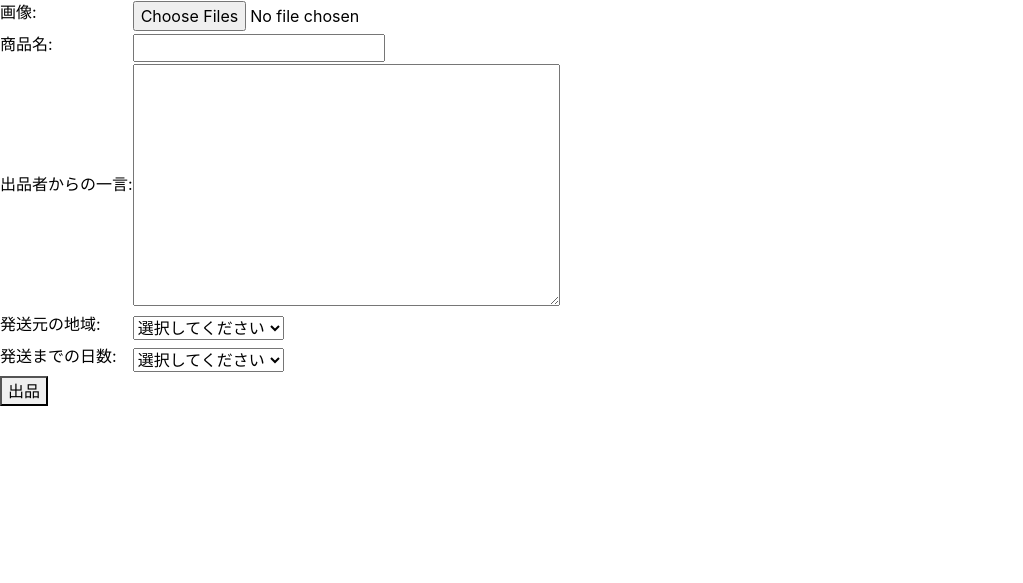
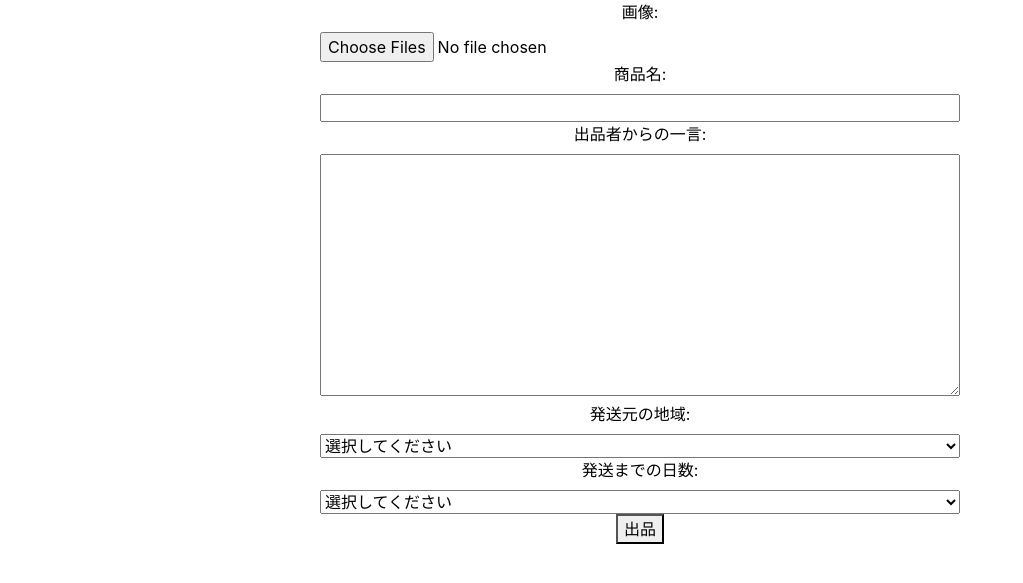
Before and after one commit to amaguri-star/cross_book, a Django app: page /sell in a window 1280 px wide. Shown: the part 56-639 px from the top of the page, without its empty margins (0-1023 px from the left). Run offline with Django 3.2, Linux system fonts and the light colour scheme; some libraries are stand-ins or nearby versions.

Commit message:
created incomplete sell system

```diff
--- a/cross_book/forms.py
+++ b/cross_book/forms.py
@@ -47,13 +47,15 @@ class EditUserProfile(forms.ModelForm):
 
 
 class CreateItemForm(forms.ModelForm):
+
     class Meta:
         model = Item
         fields = ['name', 'explanation', 'shipping_area', 'shipping_day']
 
 
 class CreateFullItemForm(CreateItemForm):
-    images = forms.ImageField(widget=forms.ClearableFileInput(attrs={'multiple': True}),label="画像")
+    images = forms.ImageField(label="画像", widget=forms.ClearableFileInput(attrs={'multiple': True}))
 
-    class Meta(CreateItemForm.Meta):
+    class Meta:
+        model = Item
         fields = ['images'] + CreateItemForm.Meta.fields
--- a/cross_book/views.py
+++ b/cross_book/views.py
@@ -1,6 +1,6 @@
 from django.shortcuts import render, redirect, get_object_or_404
 from django.contrib import messages
-from .forms import AddressForm, EditUserProfile, CreateItemForm, CreateFullItemForm
+from .forms import AddressForm, EditUserProfile, CreateFullItemForm
 from .models import User, Item, Image
 
 
@@ -48,10 +48,10 @@ def address_page(request):
 
 def sell_page(request):
     if request.method == "POST":
+        user = request.user
         form = CreateFullItemForm(request.POST, request.FILES)
-        files = request.FILES.getlist('images')
         if form.is_valid():
-            user = request.user
+            images = request.FILES.getlist('images')
             item_name = form.cleaned_data['name']
             explanation = form.cleaned_data['explanation']
             shipping_area = form.cleaned_data['shipping_area']
@@ -61,8 +61,11 @@ def sell_page(request):
                 shipping_area=shipping_area, shipping_day=shipping_day
             )
             messages.success(request, '商品を出品しました。')
-            for f in files:
-                Image.objects.create(item=item_obj, image=f)
+            for image in images:
+                Image.objects.create(
+                    item=item_obj,
+                    image=image
+                )
             return redirect('my_page', request.user.id)
     else:
         form = CreateFullItemForm()
--- a/djangoProject/settings.py
+++ b/djangoProject/settings.py
@@ -43,7 +43,8 @@ INSTALLED_APPS = [
     'cross_book.apps.CrossBookConfig',
     'bootstrap4',
     'bootstrap5',
-    'widget_tweaks'
+    'widget_tweaks',
+
 ]
 
 MIDDLEWARE = [
--- /dev/null
+++ b/static/css/main.css
@@ -0,0 +1,34 @@
+input, textarea, select {
+    width: 100%;
+}
+
+.sell-form {
+    width: 50%;
+    margin: 0 auto;
+    text-align: center;
+}
+
+.preview-image-field {
+    background-color: lightgrey;
+}
+
+.preview-images {
+    display: flex;
+}
+
+.item-image-container__unit--caption {
+    position: relative;
+    width: 20%;
+    height: 200px;
+    display: table-cell;
+    vertical-align: middle;
+    text-align: center;
+}
+
+.item-image-container__unit--caption img {
+    max-width: 100%;
+    max-height: 100%;
+    width: auto;
+    height: auto;
+    vertical-align: middle;
+}f
--- a/static/js/upload_image.js
+++ /dev/null
@@ -1,25 +0,0 @@
-$(document).on('click', '.upload-portfolio-image-btn', function () {
-    var inputToUploadPortfolioImage = $(this).next('.upload-portfolio-image')
-    var portfolioImageGroup = inputToUploadPortfolioImage.closest('.form-row').next().next('.portfolio-image-group')
-
-    inputToUploadPortfolioImage.click()
-    inputToUploadPortfolioImage.off('change').on('change', function (e) {
-        if (e.target.files && e.target.files[0]) {
-            var files = e.target.files
-            for (var i = 0; i < files.length; i++) {
-                var file = files[i]
-                var reader = new FileReader()
-                reader.onload = function (e) {
-                    portfolioImageGroup.append(`
-              <div class="form-group col-md-3">
-                <div class="responsive-img-wrapper portfolio-image">
-                  <div class="responsive-img" style="background-image: url(${e.target.result})">
-                  </div>
-                </div>
-              </div>`)
-                }
-                reader.readAsDataURL(file)
-            }
-        }
-    })
-})
--- a/templates/cross_book/sell.html
+++ b/templates/cross_book/sell.html
@@ -1,17 +1,68 @@
 {% extends 'shared/base.html' %}
 {% load static %}
-{% load widget_tweaks %}
 {% block title %}出品ページ{% endblock %}
 {% block content %}
-    <form class="post-form-to-edit-portfolio" method="POST" enctype="multipart/form-data">
+    <form class="sell-form" action="" method="POST" enctype="multipart/form-data">
         {% csrf_token %}
-        <table>
-            {{ form.as_table }}
-        </table>
-        <button type="submit">出品</button>
+        {% for field in form %}
+            {% if field.id_for_label == "id_images" %}
+                <div class="select-image-field">
+                    <p>{{ field.label_tag }}</p>
+                    {{ field }}
+                </div>
+                <div class="preview-image-field">
+                    <ul class="preview-images">
+
+                    </ul>
+                </div>
+            {% else %}
+                <div>
+                    <p>{{ field.label_tag }}</p>
+                    {{ field }}
+                </div>
+            {% endif %}
+        {% endfor %}
+        <button id="saveBtn" type="submit">出品</button>
     </form>
 {% endblock %}
 {% block script %}
-    <script src="{% static 'js/upload_image.js' %}">
+    <script>
+        $(function () {
+            let dataBox = new DataTransfer();
+            let file_field = document.querySelector('input[type=file]')
+            $('#id_images').change(function () {
+                let files = $('input[type="file"]').prop('files')[0];
+
+                $.each(this.files, function (i, file) {
+                    if (dataBox.items.length < 5) {
+                        let fileReader = new FileReader();
+                        dataBox.items.add(file)
+                        file_field.files = dataBox.files
+                        fileReader.readAsDataURL(file);
+                        fileReader.onloadend = function () {
+                            let src = fileReader.result
+                            let html = `<li class="item-image-container__unit--preview" >
+                      <div class="item-image-container__unit--caption">
+                        <img src="${src}">
+                      </div>
+                      <div class="image-option">
+                        <div  class="image-option__list">
+                          <div class="image-option__list--tag">編集</div>
+                        </div>
+                        <div class="image-option__list">
+                          <a class="image-option__list--tag">削除</a>
+                        </div>
+                      </div>
+                    </li>`
+                            $(html).appendTo(".preview-image-field ul").trigger("build")
+                        };
+                    }
+                    console.log(dataBox);
+                    if (dataBox.items.length > 4) {
+                        return false;
+                    }
+                })
+            })
+        })
     </script>
 {% endblock %}
--- a/templates/shared/base.html
+++ b/templates/shared/base.html
@@ -4,11 +4,19 @@
 <html lang='ja'>
 <head>
     <meta charset="UTF-8">
+    <meta name="viewport" content="width=device-width, initial-scale=1, shrink-to-fit=no">
+
+    <!--font awesome-->
+
     {% bootstrap_css %}
     {% bootstrap_jquery %}
     {% bootstrap_javascript %}
     {% block head %}{% endblock %}
+    <link rel="stylesheet" href="https://cdnjs.cloudflare.com/ajax/libs/font-awesome/4.7.0/css/font-awesome.min.css">
     <link rel="stylesheet" href="{% static 'css/reset.css' %}">
+    <link rel="stylesheet" href="{% static 'css/main.css' %}">
+
+    <!--title-->
     <title>{% block title %}{% endblock %}</title>
 </head>
 <body>
@@ -24,6 +32,7 @@
     {% block content %}
     {% endblock %}
 </div>
+<script src="{% static 'js/main.js' %}"></script>
 {% block script %}
 {% endblock %}
 </body>
```
Also changed, not shown: static/js/main.js (added).
